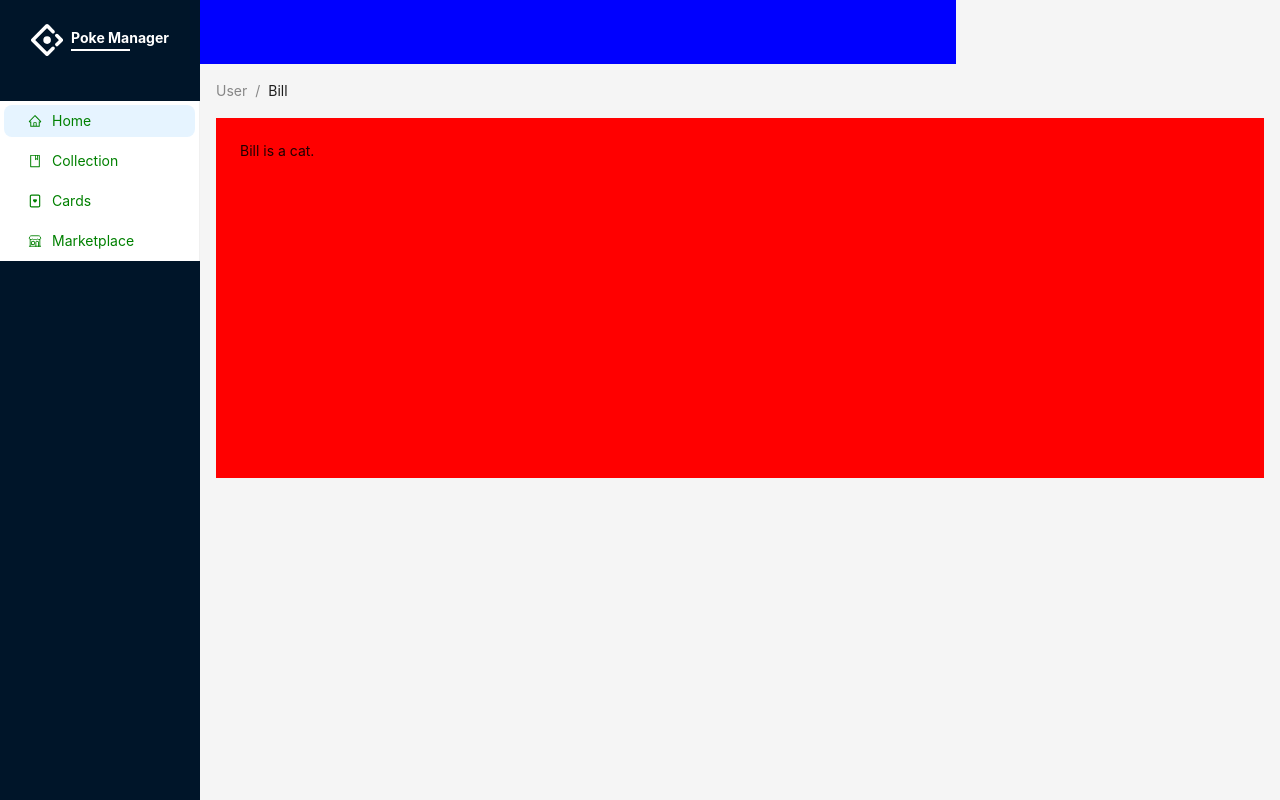
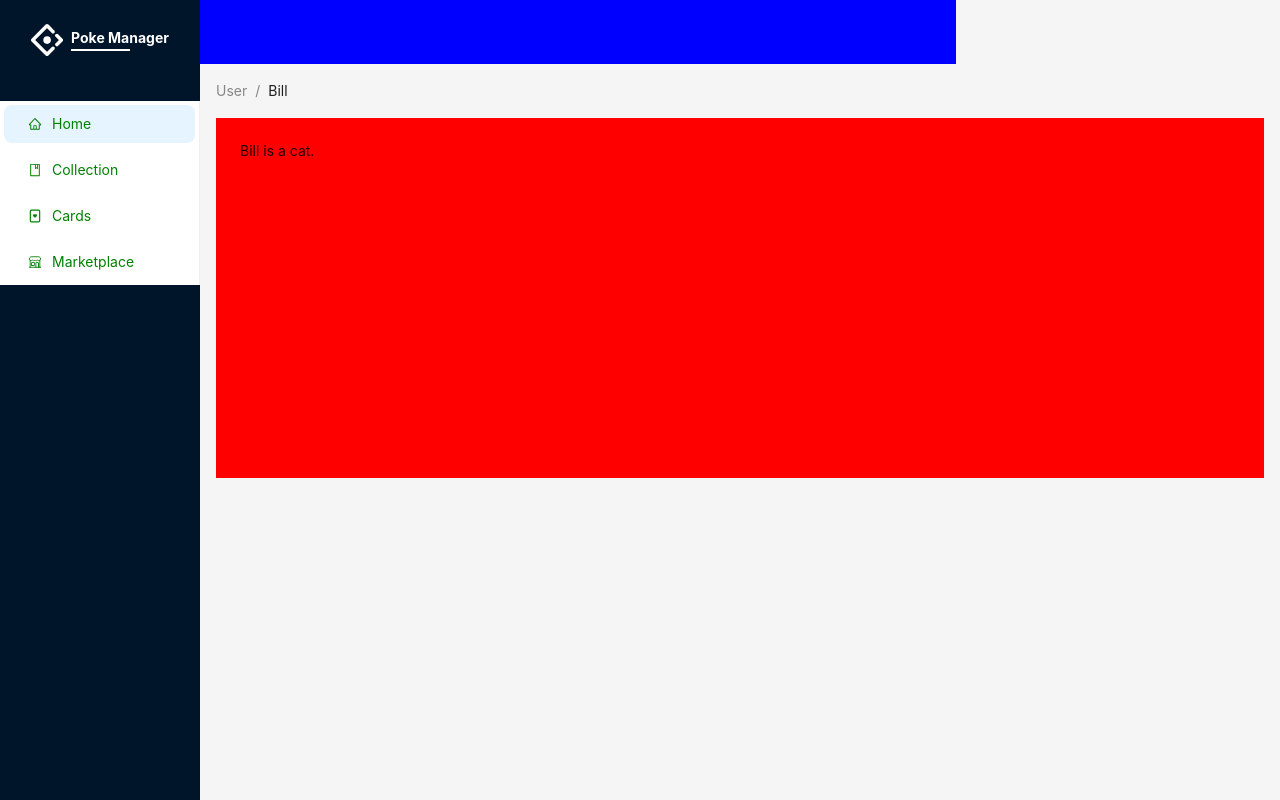
Before and after one commit to jeremyv59/poke-collection-manager, a React (Create React App) app: page / in a window 1280 px wide. Built offline with nearby package versions, Linux system fonts and the light colour scheme.

Commit message:
adjust height of sidebarmenu & add gray color in theme file

```diff
--- a/src/components/sidebar/sidebar_styled.tsx
+++ b/src/components/sidebar/sidebar_styled.tsx
@@ -45,7 +45,7 @@ export const HeaderTxt = styled.p`
 `;
 
 export const SidebarMenu = styled(Menu)`
-  height: 20%;
+  height: 23%;
   display: flex;
   flex-direction: column;
   justify-content: space-evenly;
--- a/src/styles/Theme.ts
+++ b/src/styles/Theme.ts
@@ -6,6 +6,7 @@ export const theme = {
   colors: {
     primary: "#3949ab",
     secondary: "#ffb300",
+    gray : "#7A86A1",
     black: "#000000",
     white: "#ffffff",
     success: "#66A15A",
```
